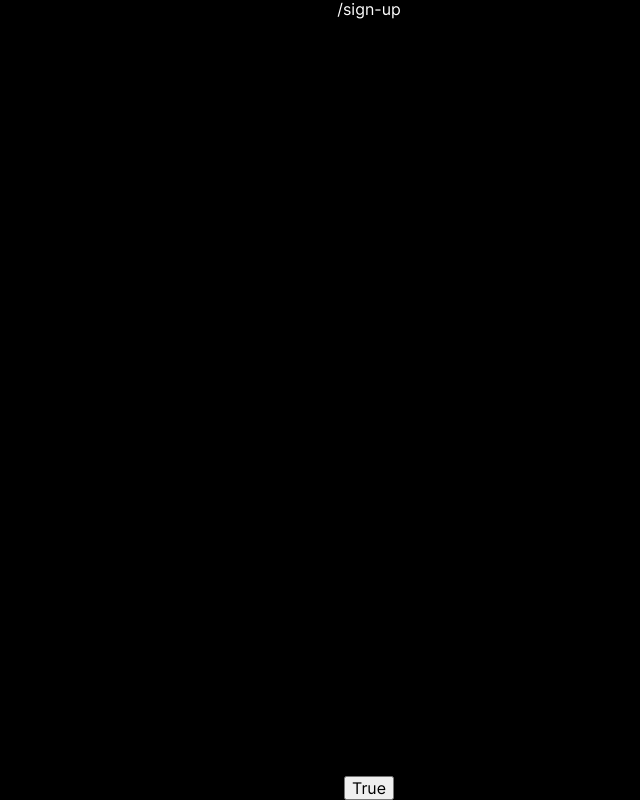
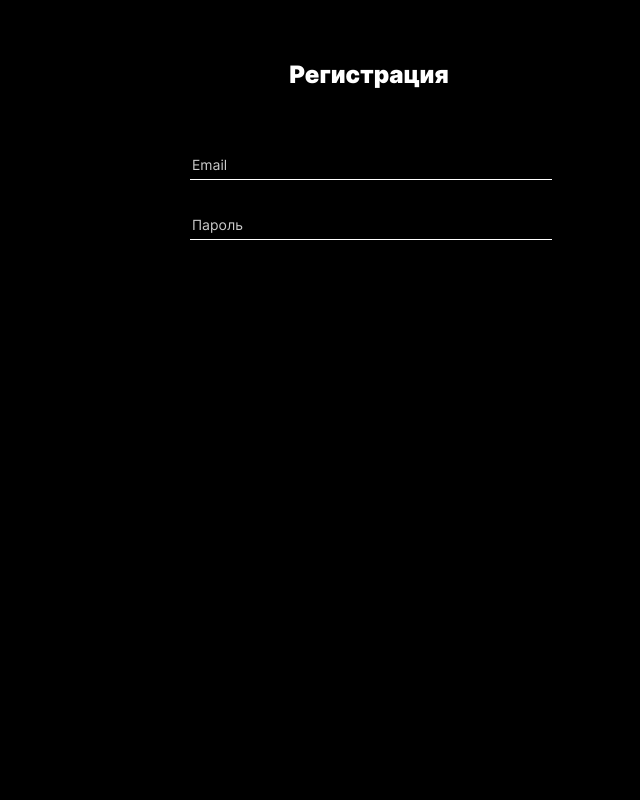
Before and after one commit to 000Ren000/react-mesto-auth, a React (Create React App) app: page /sign-up in a window 1280 px wide. Shown: the whole page, without its empty margins (271-911 px from the left). Built offline with nearby package versions, Linux system fonts and the light colour scheme.

Commit message:
add / добавил на страницу регистрации Заголовок и инпуты

```diff
--- /dev/null
+++ b/src/blocks/authorization/authorization.css
@@ -0,0 +1,49 @@
+.authorization {
+    display: flex;
+    min-height: 100vh;
+    max-width: 358px;
+    margin-left: auto;
+    margin-right: auto;
+    color: #FFFFFF;
+    box-sizing: border-box;
+}
+
+.authorization__form {
+    width: 100%;
+    display: grid;
+    grid-template-rows: 15% 60% 25%;
+}
+
+.authorization__title {
+    padding-top: 60px;
+    font-family: 'Inter', sans-serif;
+    font-style: normal;
+    font-weight: 900;
+    font-size: 24px;
+    line-height: 29px;
+    text-align: center;
+}
+
+.authorization__inputs {
+
+}
+.authorization__input {
+    margin-top: 30px;
+    width: 100%;
+    min-height: 27px;
+    background: none;
+    border: none;
+    border-bottom: 1px solid #FFFFFF;
+    font-family: 'Inter', sans-serif;
+    font-style: normal;
+    font-weight: 400;
+    font-size: 14px;
+    line-height: 17px;
+    color: #FFFFFF;
+
+}
+.authorization__input::placeholder {
+    color: #CCCCCC;
+}
+.authorization__buttons {
+}
--- a/src/components/App.js
+++ b/src/components/App.js
@@ -1,25 +1,22 @@
 import {useState} from 'react';
-import {Routes, Route, Navigate, Link} from "react-router-dom";
+import {Navigate, Route, Routes} from "react-router-dom";
 import {ProtectedRoute} from './ProtectedRoute.js';
+import {Register} from './Register.js';
 
 function App() {
 	const [loggedIn, setLoggedIn] = useState(false);
-	// const navigate = useNavigate ();
 
-let handleOfClick = () => {
-	setLoggedIn(true);
-}
 	return (
 			<Routes>
-				<Route path="sign-up" element={<div className="root"> /sign-up
-				<Link to="/"><button onClick={handleOfClick}>True</button> </Link>
-				</div>}/>
+				<Route path="sign-up" element={<Register title="Регистрация"/>}/>
 				<Route path="sign-in" element={<div className="root"> /sign-in</div>}/>
-				<Route path="*" element={<div className="root"> not found 404</div>}/>
 				<Route path="/" element={ loggedIn ? <ProtectedRoute /> : <Navigate to="sign-up" /> } />
-
+				<Route path="*" element={ loggedIn ? <Navigate to="/"/> : <Navigate to="sign-up" /> } />
 			</Routes>
 	);
 }
 
+
+
+
 export default App;
--- /dev/null
+++ b/src/components/Register.js
@@ -0,0 +1,23 @@
+export function Register({title}) {
+
+	return (
+			<div className="authorization">
+				<form action="" className="authorization__form">
+					<div className="authorization__title">{title}</div>
+					<div className="authorization__inputs">
+						<input
+								type="text"
+								className="authorization__input"
+								placeholder="Email"
+						/>
+						<input
+								type="password"
+								className="authorization__input"
+								placeholder="Пароль"
+						/>
+					</div>
+					<div className="authorization__buttons"></div>
+				</form>
+			</div>
+	)
+}
--- a/src/index.css
+++ b/src/index.css
@@ -74,6 +74,9 @@
 @import url('./blocks/popup/__input/_type/popup__input_type_error.css');
 @import url('./blocks/popup/__button/_disabled/popup__button_disabled.css');
 
+
+/*authorization*/
+@import url('./blocks/authorization/authorization.css');
 body {
     background-color: #000;
 }
```
